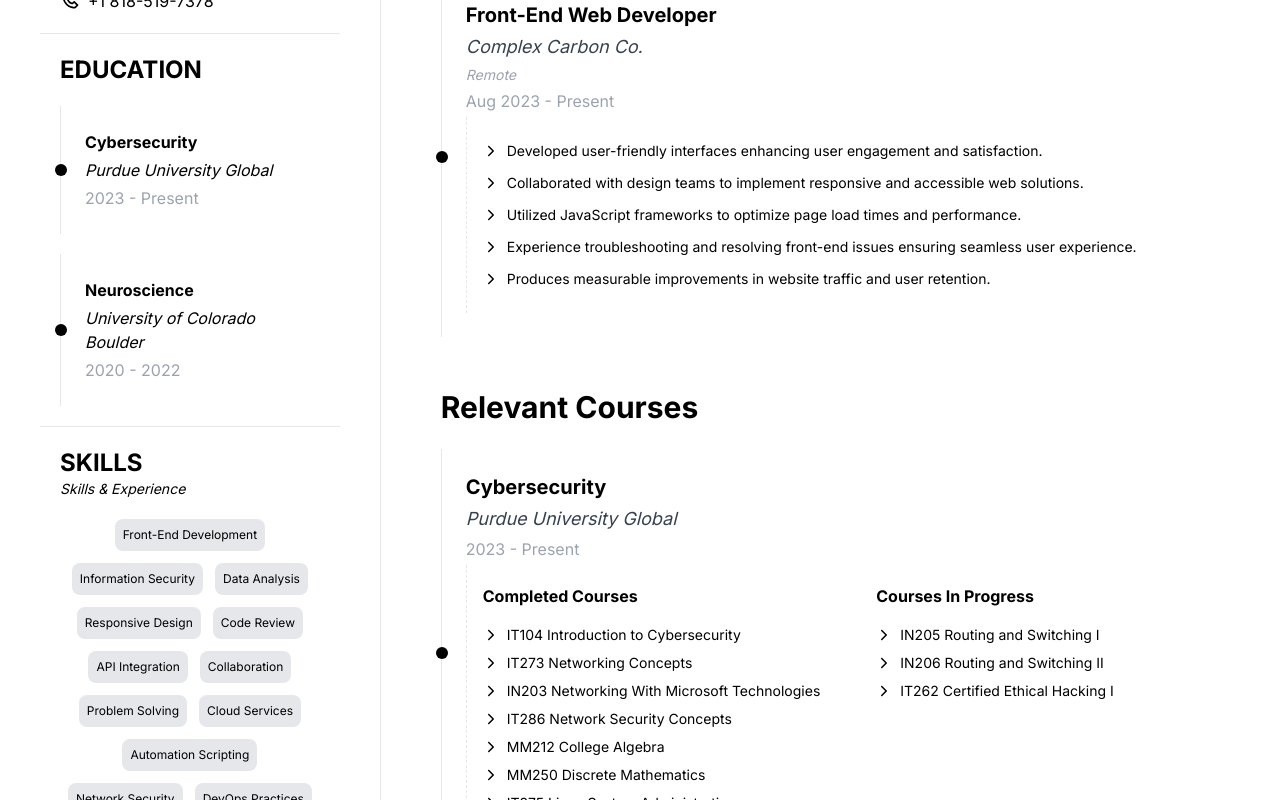
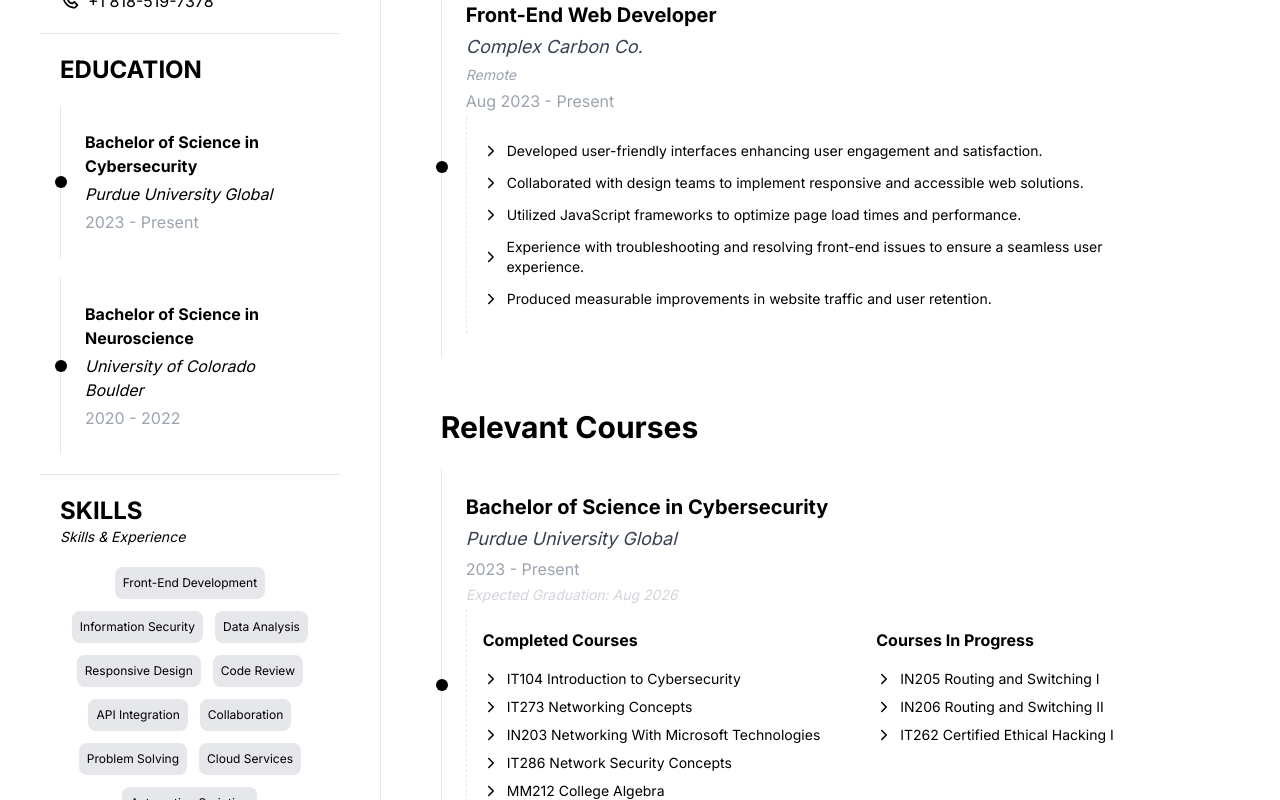
Before and after one commit to livininlimbo/resume, a React (Vite) app: page / in a window 1280 px wide. Shown: the part 500-1300 px from the top of the page. Built offline with nearby package versions, Linux system fonts and the light colour scheme.

Commit message:
Minor Changes to Body Info

```diff
--- a/src/components/HomeLeft.jsx
+++ b/src/components/HomeLeft.jsx
@@ -78,7 +78,7 @@
                                 <ul>
                                     <li className='relative flex flex-col gap-1 border-l p-6 before:absolute before:left-[-6px] before:top-1/2 before:h-3 before:w-3 before:-translate-y-1/2 before:rounded-full before:bg-black dark:before:bg-white before:transform'>
                                         <span className = 'font-semibold'>
-                                            Cybersecurity
+                                            Bachelor of Science in Cybersecurity
                                         </span>
                                         <span className = 'font-light italic'>
                                             Purdue University Global
@@ -91,7 +91,7 @@
                                 <ul>
                                     <li className='relative flex flex-col gap-1 border-l p-6 before:absolute before:left-[-6px] before:top-1/2 before:h-3 before:w-3 before:-translate-y-1/2 before:rounded-full before:bg-black dark:before:bg-white before:transform'>
                                         <span className = 'font-semibold'>
-                                            Neuroscience
+                                            Bachelor of Science in Neuroscience
                                         </span>
                                         <span className = 'font-light italic'>
                                             University of Colorado Boulder
@@ -154,7 +154,7 @@
                                     <li>Music</li>
                                     <li>Programming</li>
                                     <li>Video Games</li>
-                                    <li>Exercise</li>
+                                    <li>Fitness</li>
                                 </ul>
 
                             </div>
--- a/src/components/HomeRight.jsx
+++ b/src/components/HomeRight.jsx
@@ -54,12 +54,12 @@
                                             </li>
                                             <li className='flex items-center text-sm font-light pt-2'>
                                                 <IoIosArrowForward className='text-base -translate-x-2'/>
-                                                <span>Experience troubleshooting and resolving front-end issues ensuring seamless user experience.
+                                                <span>Experience with troubleshooting and resolving front-end issues to ensure a seamless user experience.
                                                 </span>
                                             </li>
                                             <li className='flex items-center text-sm font-light pt-2'>
                                                 <IoIosArrowForward className='text-base -translate-x-2'/>
-                                                <span>Produces measurable improvements in website traffic and user retention.</span>
+                                                <span>Produced measurable improvements in website traffic and user retention.</span>
                                             </li>
 
                                         </div>
@@ -76,13 +76,16 @@
                             <ul>
                                     <li className='relative flex flex-col gap-1 border-l p-6 before:absolute before:left-[-6px] before:top-1/2 before:h-3 before:w-3 before:-translate-y-1/2 before:rounded-full before:bg-black dark:before:bg-white before:transform'>
                                         <span className='text-xl font-semibold'>
-                                            Cybersecurity
+                                            Bachelor of Science in Cybersecurity
                                         </span>
                                         <span className='flex flex-wrap text-lg font-light italic text-gray-700 dark:text-gray-300'>
                                             Purdue University Global
                                         </span>
                                         <span className='text-base font-light text-gray-400'>
                                             2023 - Present
+                                        </span>
+                                        <span className='text-sm font-light italic text-gray-300 dark:text-gray-500 pt-.5 -translate-x-0'>
+                                            Expected Graduation: Aug 2026
                                         </span>
                                         <div className='relative flex flex-wrap gap-16 border-l border-dashed border- p-6 pt-2'>
                                             <ul className='-mb-8'>
```
